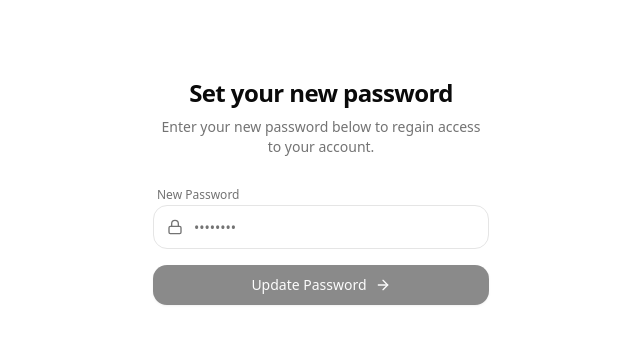
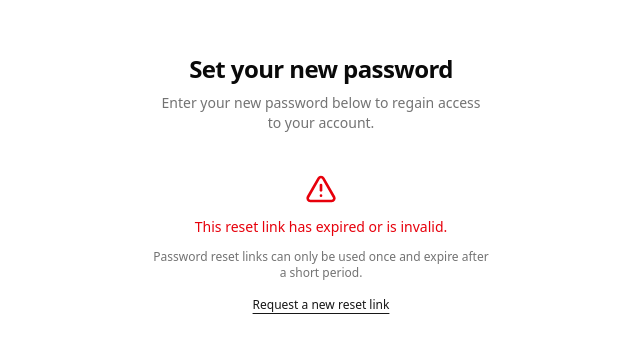
Before and after one commit to AleenDhar/zycus-deal, a Next.js app: page /auth/update-password in a window 1280 px wide. Shown: the part 209-562 px from the top of the page, without its empty margins (319-959 px from the left). Built offline with nearby package versions, Linux system fonts and the light colour scheme; no server answers.

Commit message:
Fix: forgot password

```diff
--- a/app/auth/update-password/page.tsx
+++ b/app/auth/update-password/page.tsx
@@ -1,20 +1,39 @@
 "use client";
 
-import { useState } from "react";
+import { useState, useEffect } from "react";
 import { createClient } from "@/lib/supabase/client";
 import { Button } from "@/components/ui/Button";
 import { Input } from "@/components/ui/Input";
-import { Lock, Loader2, ArrowRight } from "lucide-react";
+import { Lock, ArrowRight, AlertTriangle } from "lucide-react";
 import { useRouter } from "next/navigation";
 import { motion, AnimatePresence } from "framer-motion";
+import Link from "next/link";
 
 export default function UpdatePasswordPage() {
     const [password, setPassword] = useState("");
     const [isLoading, setIsLoading] = useState(false);
+    const [sessionReady, setSessionReady] = useState(false);
+    const [noSession, setNoSession] = useState(false);
     const [error, setError] = useState<string | null>(null);
     const [message, setMessage] = useState<string | null>(null);
     const router = useRouter();
     const supabase = createClient();
+
+    useEffect(() => {
+        // With PKCE flow, the callback route already exchanged the code and
+        // set session cookies. We just need to verify the user is authenticated.
+        const checkSession = async () => {
+            const { data: { session } } = await supabase.auth.getSession();
+            if (session) {
+                setSessionReady(true);
+            } else {
+                setNoSession(true);
+            }
+        };
+
+        checkSession();
+        // eslint-disable-next-line react-hooks/exhaustive-deps
+    }, []);
 
     const handleUpdatePassword = async (e: React.FormEvent) => {
         e.preventDefault();
@@ -41,6 +60,9 @@ export default function UpdatePasswordPage() {
         }
     };
 
+    // Show loading state while waiting to check session
+    const isWaiting = !sessionReady && !noSession;
+
     return (
         <div className="flex justify-center items-center min-h-screen bg-background">
             <div className="w-full max-w-sm p-6 space-y-4">
@@ -51,7 +73,55 @@ export default function UpdatePasswordPage() {
                     </p>
                 </div>
 
-                <form onSubmit={handleUpdatePassword} className="space-y-4">
+                <AnimatePresence mode="wait">
+                    {/* No session — expired or invalid link */}
+                    {noSession && (
+                        <motion.div
+                            key="expired"
+                            initial={{ opacity: 0, y: 10 }}
+                            animate={{ opacity: 1, y: 0 }}
+                            exit={{ opacity: 0, y: 10 }}
+                            className="flex flex-col items-center gap-3 text-center py-4"
+                        >
+                            <AlertTriangle className="h-8 w-8 text-destructive" />
+                            <p className="text-sm font-medium text-destructive">
+                                This reset link has expired or is invalid.
+                            </p>
+                            <p className="text-xs text-muted-foreground">
+                                Password reset links can only be used once and expire after a short period.
+                            </p>
+                            <Link
+                                href="/forgot-password"
+                                className="text-xs text-primary underline underline-offset-4 hover:opacity-80 mt-1"
+                            >
+                                Request a new reset link
+                            </Link>
+                        </motion.div>
+                    )}
+
+                    {/* Loading / checking session */}
+                    {isWaiting && (
+                        <motion.div
+                            key="loading"
+                            initial={{ opacity: 0 }}
+                            animate={{ opacity: 1 }}
+                            exit={{ opacity: 0 }}
+                            className="flex justify-center py-6"
+                        >
+                            <div className="h-5 w-5 rounded-full border-2 border-primary border-t-transparent animate-spin" />
+                        </motion.div>
+                    )}
+
+                    {/* Password form — only shown once session is confirmed */}
+                    {sessionReady && (
+                        <motion.form
+                            key="form"
+                            initial={{ opacity: 0, y: 10 }}
+                            animate={{ opacity: 1, y: 0 }}
+                            exit={{ opacity: 0, y: 10 }}
+                            onSubmit={handleUpdatePassword}
+                            className="space-y-4"
+                        >
                             <div className="space-y-1">
                                 <label className="text-xs font-medium text-muted-foreground ml-1">New Password</label>
                                 <div className="relative">
@@ -64,6 +134,7 @@ export default function UpdatePasswordPage() {
                                         onChange={(e) => setPassword(e.target.value)}
                                         minLength={6}
                                         required
+                                        autoFocus
                                     />
                                 </div>
                             </div>
@@ -100,7 +171,9 @@ export default function UpdatePasswordPage() {
                             >
                                 Update Password
                             </Button>
-                </form>
+                        </motion.form>
+                    )}
+                </AnimatePresence>
             </div>
         </div>
     );
```
Lines whose indentation alone changed are shown as unchanged.
